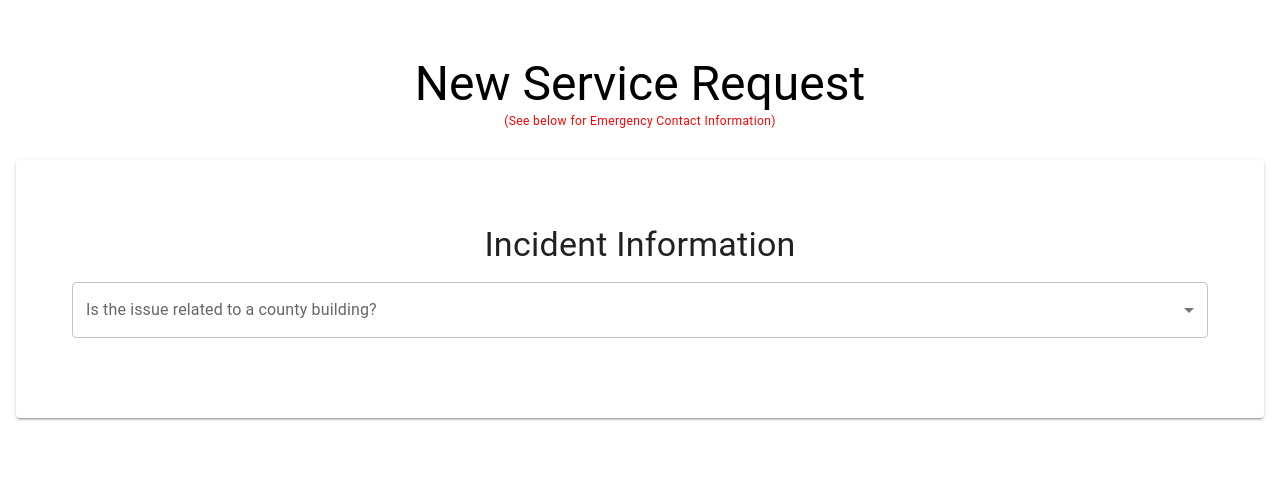
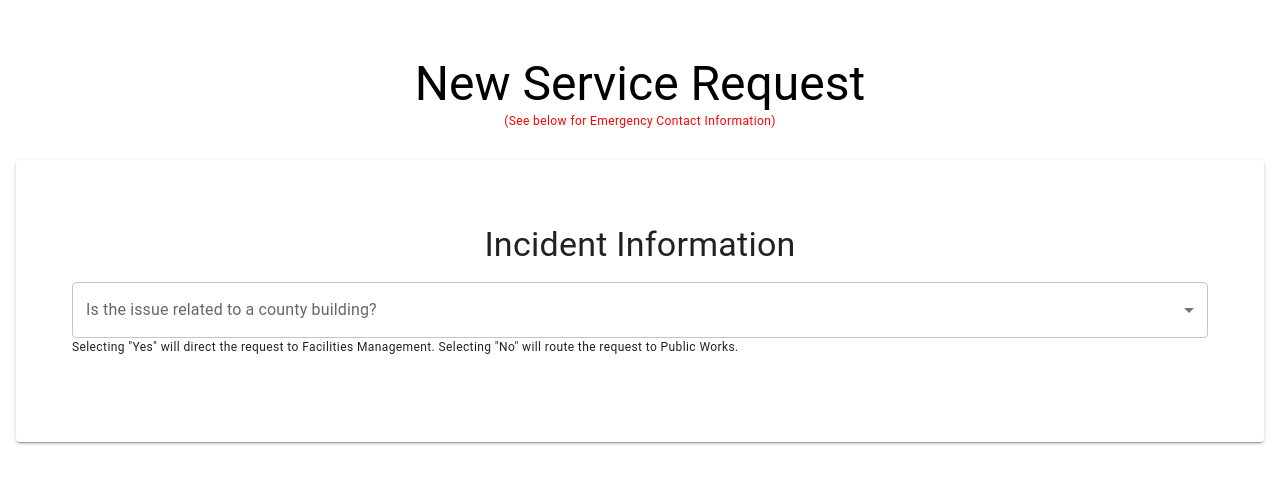
Before and after one commit to AlachuaCountyApps/service-request-cityworks, a React (Create React App) app: page /service-request-cityworks/ in a window 1280 px wide. Shown: the top 484 px of the page. Built offline with nearby package versions, Linux system fonts and the light colour scheme; what react-geocode would draw is missing.

Commit message:
Adds text requested by Patrick Thomas/Shamara Martinez

```diff
--- a/src/components/IncidentInformation.js
+++ b/src/components/IncidentInformation.js
@@ -207,6 +207,10 @@ export default function IncidentInformationNew({
                 <MenuItem value={'No'}>No</MenuItem>
               </Select>
             </FormControl>
+            <Typography variant="caption" display="block" gutterBottom>
+              Selecting "Yes" will direct the request to Facilities Management.
+              Selecting "No" will route the request to Public Works.
+            </Typography>
           </Grid>
 
           {/*
```
